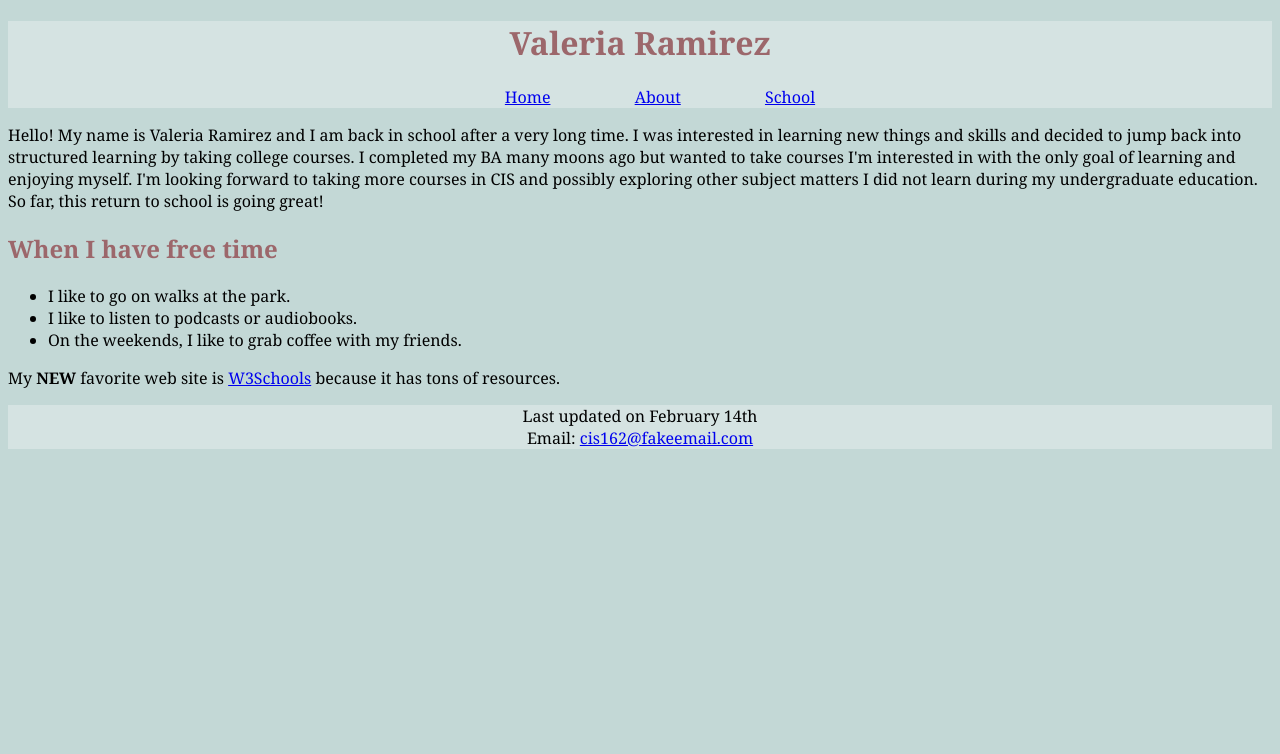
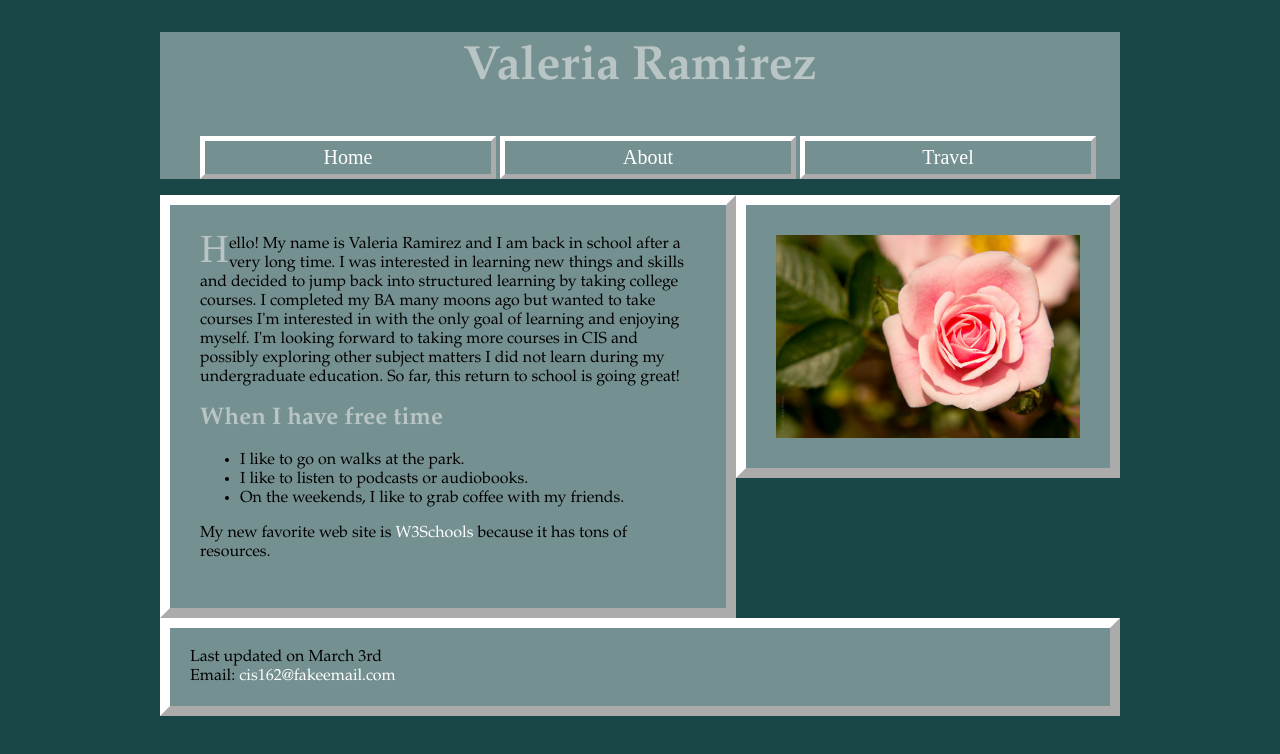
Before and after one commit to VRcis162/cis162, a plain HTML site: page index.html in a window 1280 px wide. Drawn offline with Linux system fonts and the light colour scheme.

Commit message:
Add files via upload

```diff
--- a/index.html
+++ b/index.html
@@ -1,35 +1,42 @@
 <!doctype html>
 <html lang="en">
 
-    <head>
+     <head>
         <meta charset="utf-8" />
         <link href="main.css" rel="stylesheet" />
         <title>VR</title>
     </head>
 
-    <body>
+     <body>
         <header>
-            <h1>Valeria Ramirez</h1>
-            <nav>
+            <h1><strong>Valeria Ramirez</strong></h1>
+            <nav class="horizontalNavigation">
                 <ul>
                     <li><a href="index.html">Home</a></li>
                     <li><a href="about.html">About</a></li>
-                    <li><a href="#">School</a></li>
+                    <li><a href="Travel.html">Travel</a></li>
                 </ul>
             </nav>
         </header>
-        <section>
-            <p>Hello! My name is Valeria Ramirez and I am back in school after a very long time. I was interested in learning new things and skills and decided to jump back into structured learning by taking college courses. I completed my BA many moons ago but wanted to take courses I'm interested in with the only goal of learning and enjoying myself. I'm looking forward to taking more courses in CIS and possibly exploring other subject matters I did not learn during my undergraduate education. So far, this return to school is going great!</p>
+
+       <section id="rightColumn">
+            <div>
+                <img src="18547274698_3db9f87f0f_w.jpg" alt="pink flower">
+           </div>
+        </section>
+
+        <section id="leftColumn">
+            <article>Hello! My name is Valeria Ramirez and I am back in school after a very long time. I was interested in learning new things and skills and decided to jump back into structured learning by taking college courses. I completed my BA many moons ago but wanted to take courses I'm interested in with the only goal of learning and enjoying myself. I'm looking forward to taking more courses in CIS and possibly exploring other subject matters I did not learn during my undergraduate education. So far, this return to school is going great!</article>
            <h2>When I have free time</h2>
             <ul>
-                    <li>I like to go on walks at the park.</li>
-                    <li>I like to listen to podcasts or audiobooks.</li>
-                    <li>On the weekends, I like to grab coffee with my friends.</li>
+                <li>I like to go on walks at the park.</li>
+                <li>I like to listen to podcasts or audiobooks.</li>
+                <li>On the weekends, I like to grab coffee with my friends.</li>
             </ul>
 
-            <p>My <strong>NEW</strong> favorite web site is <a href="https://www.w3schools.com/html/default.asp">W3Schools</a> because it has tons of resources.</p>
+            <p>My new favorite web site is <a href="https://www.w3schools.com/html/default.asp">W3Schools</a> because it has tons of resources.</p>
         </section>
 
-        <footer>Last updated on February 14th<br>Email: <a href="mailto:cis162@fakeemail.com">cis162@fakeemail.com</a></footer>
+        <footer>Last updated on March 3rd<br>Email: <a href="mailto:cis162@fakeemail.com">cis162@fakeemail.com</a></footer>
     </body>
 </html>
--- a/main.css
+++ b/main.css
@@ -1,28 +1,128 @@
+@charset "utf-8";
+
+/*
+
+CSS for Project 1 - 4
+
+*/
+
+
+/* Body Styles */
+
 body {
-    background-color: #c3d8d6;
-    font-family: Georgia, Garamond, serif;
+    margin-left: auto;
+    margin-right: auto;
+    min-width: 640px;
+    max-width: 960px;
+    width: 85%;
+    background-color: #194747;
+    font-family: Georiga, Garamond, serif;
 }
 
-section {
-    font-size: 12pt;
+
+/* Body Header Styles */
+
+body > header {
+    display:block;
+    width: 100%;
+    background-color: #759090;
 }
 
-header, footer {
-    background-color: #d5e3e2;
+body > header > nav.horizontalNavigation li {
+    width: 30%;
+}
+
+h1 {
+    font-size: 3em;
+    line-height: 1.5em;
+    vertical-align: middle;
+    text-align: center;
+    color: #b9c5c5;
+}
+
+h2 {
+    font-size: 1.5em;
+    line-height: 1em;
+    color: #b9c5c5;
+}
+
+h3 {
+    font-size: 2em;
+    line-height: 2.5em;
+    color: #b9c5c5;
     text-align: center;
 }
 
-h1, h2 {
-    color: #9c676b
+article:first-of-type::first-letter {
+    float:left;
+    font-size: 40px;
+    line-height: 0.7em;
+    color: #b9c5c5;
+    font-family: serif;
 }
 
-nav > ul > li {
-    list-style-type: none;
-    display: inline;
-    padding: 40px
+/* Horizontal Navigation Styles */
+
+nav.horizontalNavigation li {
+    display:inline-table;
+    text-align: center;
+    padding: 5px;
+    background-color: #759090;
+    border: 5px outset white;
+    font-size: 20px;
+    font-family: New Century Schoolbook, serif;
 }
 
-ol > li {
-    list-style-type: upper-roman;
-    list-style-position: inside
+a:link {
+    text-decoration: none;
+    color: white;
 }
+
+a:visited {
+    text-decoration: none;
+    color: white;
+}
+
+nav.horizontalNavigation a:hover,
+nav.horizontalNavigation a:active {
+    background-color: #143838;
+    text-decoration: none;
+}
+
+/* Left Column Styles */
+
+section#leftColumn {
+    clear: left;
+    float: left;
+    padding: 30px;
+    box-sizing: border-box;
+    width: 60%;
+    background-color: #759090;
+    border: 10px outset white;
+}
+
+/* Right Column Styles */
+
+section#rightColumn {
+    clear: right;
+    float: right;
+    padding: 30px;
+    box-sizing: border-box;
+    width: 40%;
+    background-color: #759090;
+    border: 10px outset white;
+}
+
+section#rightColumn img {
+    display: block;
+    width: 100%;
+}
+
+/* Footer Styles */
+
+footer {
+    background-color: #759090;
+    clear: both;
+    padding: 20px;
+    border: 10px outset white;
+}
```
Also changed, not shown: Travel.html (added, +35 -0 lines), about.html (+13 -5 lines).
